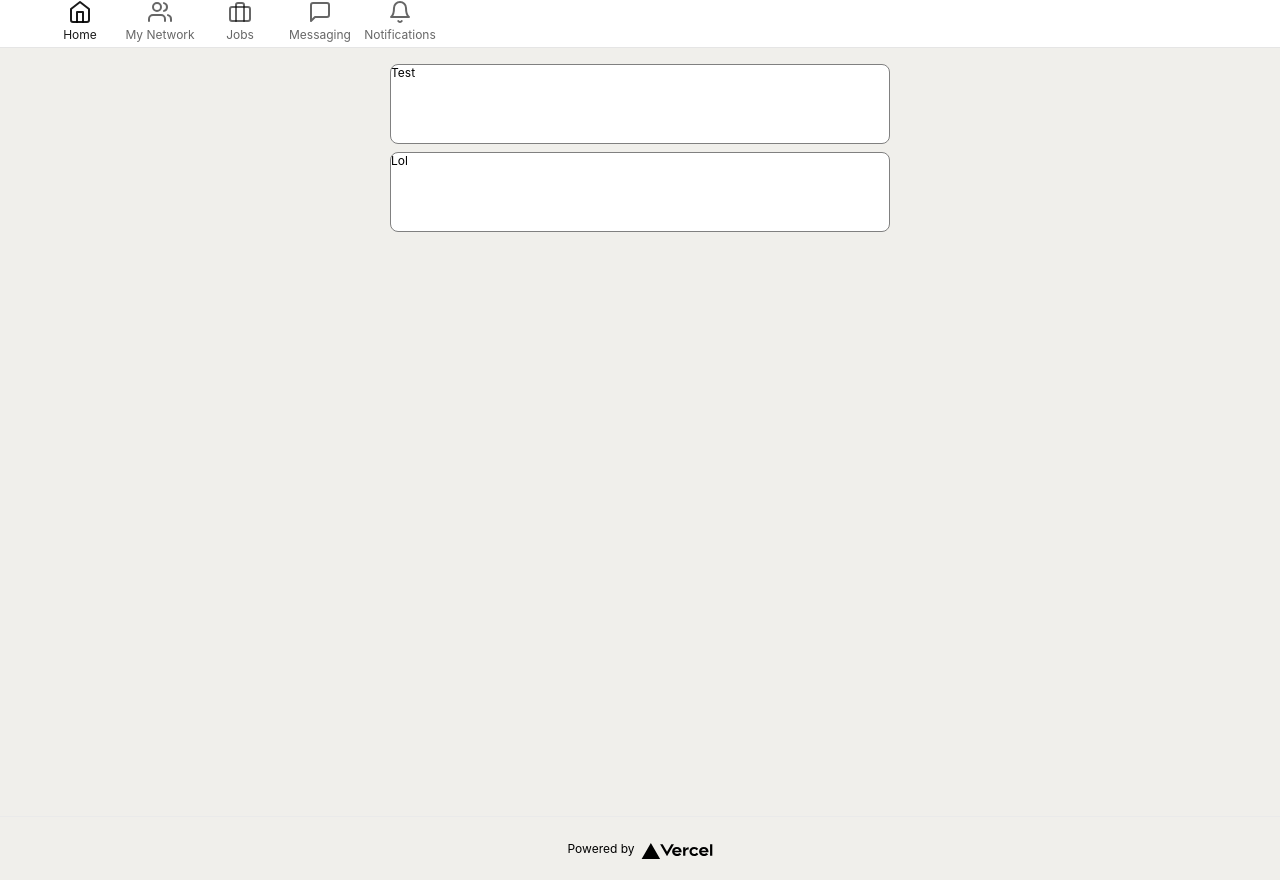
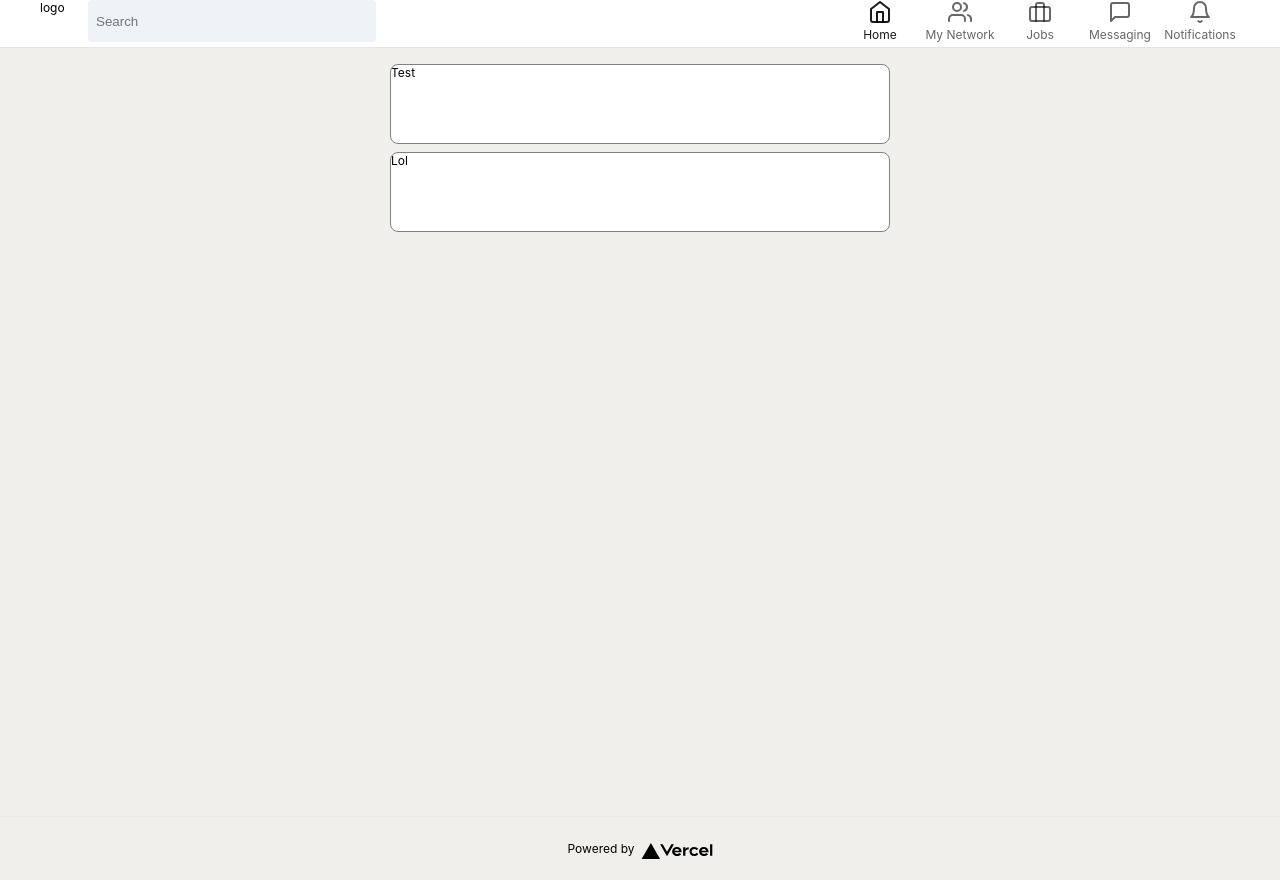
Before and after one commit to andersjepsen/linkedin-clone, a Next.js app: page / in a window 1280 px wide. Built offline with nearby package versions, Linux system fonts and the light colour scheme.

Commit message:
feat: added search input

```diff
--- a/components/Layout.tsx
+++ b/components/Layout.tsx
@@ -2,6 +2,7 @@ import React from "react";
 import { Home, Users, Briefcase, MessageSquare, Bell } from "react-feather";
 import { Navbar } from "./Navbar";
 import { Navigation } from "./Navigation";
+import { SearchField } from "./SearchField";
 
 interface LayoutProps {
   children: React.ReactNode;
@@ -11,6 +12,15 @@ export function Layout({ children }: LayoutProps) {
   return (
     <>
       <Navbar>
+        <div
+          css={(theme) => ({
+            display: "grid",
+            gridTemplateColumns: `${theme.spacing(6)} 1fr 3fr`,
+          })}
+        >
+          <span>logo</span>
+          <SearchField placeholder="Search" />
+          <div css={{ marginLeft: "auto" }}>
             <Navigation direction="horizontal">
               <Navigation.Item icon={<Home />} label="Home" active />
               <Navigation.Item icon={<Users />} label="My Network" />
@@ -18,6 +28,8 @@ export function Layout({ children }: LayoutProps) {
               <Navigation.Item icon={<MessageSquare />} label="Messaging" />
               <Navigation.Item icon={<Bell />} label="Notifications" />
             </Navigation>
+          </div>
+        </div>
       </Navbar>
       {children}
     </>
--- /dev/null
+++ b/components/SearchField.tsx
@@ -0,0 +1,19 @@
+import React from "react";
+
+export function SearchField(
+  props: React.ClassAttributes<HTMLInputElement> &
+    React.InputHTMLAttributes<HTMLInputElement>
+) {
+  return (
+    <input
+      css={(theme) => ({
+        color: theme.colors.blackA[9],
+        backgroundColor: "#eef3f8",
+        border: 0,
+        borderRadius: theme.radius.sm,
+        padding: theme.spacing(1),
+      })}
+      {...props}
+    />
+  );
+}
--- a/emotion.d.ts
+++ b/emotion.d.ts
@@ -27,5 +27,11 @@ declare module "@emotion/react" {
       md: number;
       lg: number;
     };
+    radius: {
+      xs: number;
+      sm: number;
+      md: number;
+      lg: number;
+    };
   }
 }
--- a/styles/theme.ts
+++ b/styles/theme.ts
@@ -29,4 +29,10 @@ export const theme = {
     md: 900,
     lg: 1200,
   },
+  radius: {
+    xs: "2px",
+    sm: "4px",
+    md: "8px",
+    lg: "12px",
+  },
 };
```
Lines whose indentation alone changed are shown as unchanged.
